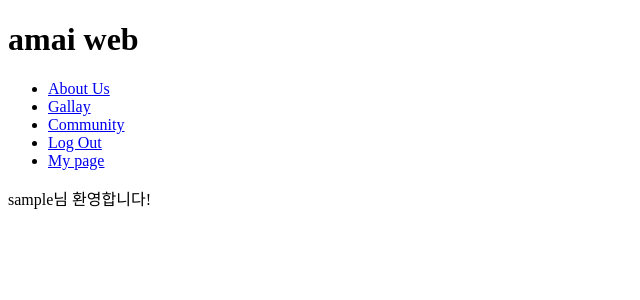
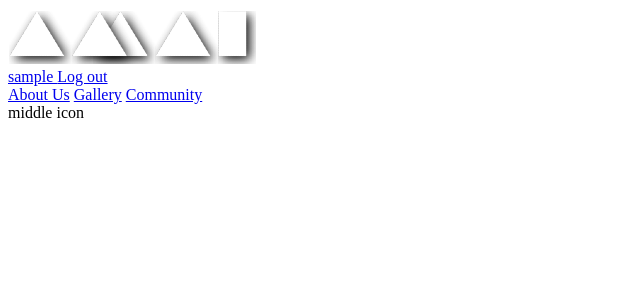
Before and after one commit to jiwon79/amai-web, a PHP site: page /index.php in a window 1280 px wide. Shown: the top 300 px of the page, without its empty margins (0-640 px from the left). Run offline with PHP 8.4, Linux system fonts and the light colour scheme; the visitor is signed in with stand-in values (Sample User, id 1).

Commit message:
index페이지 layout

```diff
--- a/Views/mypage.php
+++ b/Views/mypage.php
@@ -1,3 +1,5 @@
+<?php session_start(); ?>
+
 <!DOCTYPE html>
 <html lang="en">
 <head>
@@ -6,7 +8,7 @@
     <title>My Page</title>
 </head>
 <body>
-    이름 : <?php echo $_SESSION['userid'] ?>
+    이름 : <?php echo $_SESSION['username'] ?>
     <form action="../php/join-out.php">
         <input type="submit">
     </form>
--- a/index.php
+++ b/index.php
@@ -8,35 +8,46 @@
     <title>Amai Web</title>
 </head>
 <body>
+    <div class="header">
+        <img src="images/amai_logo_mini.png" alt="amai logo" href="index.php">
 
-    <h1>amai web</h1>
-    <ul>
-        <li><a href="#">About Us</a></li>
-        <li><a href="#">Gallay</a></li>
-        <li><a href="Views/community/board_list.php">Community</a></li>
+        <div class="topbar">
+            <?php
+                if(isset($_SESSION['userid'])) {
+            ?>
+            <!-- my page -->
+            <a href="Views/mypage.php">
+                <?php
+                    if(isset($_SESSION['username'])) {
+                    echo $_SESSION['username'];
+                } ?>
+            </a>
+            <!-- log out -->
+            <a href="php/logout.php">Log out</a>
 
-        <?php
-            if(isset($_SESSION['userid'])) {
-        ?>
-        <li><a href="php/logout.php">Log Out</a></li>
-        <li><a href="Views/mypage.php">My page</a></li>
+            <?php } else { ?>
+                <a href="Views/join.php">Join</a>
+                <a href="Views/login.php">Log in</a>
+            <?php } ?>
 
+        </div>
 
-        <?php
-            } else {
-        ?>
-        <li><a href="Views/login.php">Log In</a></li>
+        <div>
+            <a href="#">About Us</a>
+            <a href="#">Gallery</a>
+            <a href="Views/community/board_list.php">Community</a>
+        </div>
+    </div>
 
-        <?php
-            }
-        ?>
-    </ul>
+    <!-- 검은색 배경 -->
+    <div class="middle">
+        middle icon
+    </div>
 
-    <?php
-        if(isset($_SESSION['username'])) {
-            echo $_SESSION['username']."님 환영합니다!";
-        }
-    ?>
+    <!-- 그림 갤러리 -->
+    <div>
+
+    </div>
 
 </body>
 </html>
```
